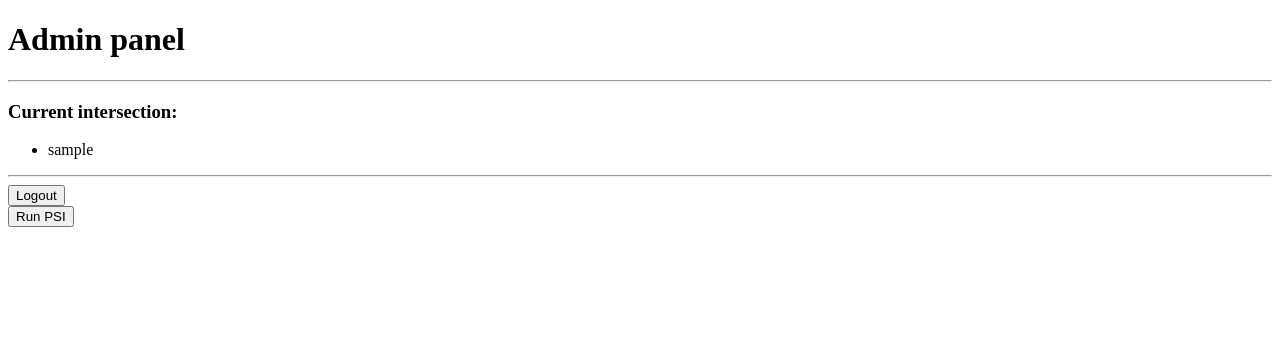
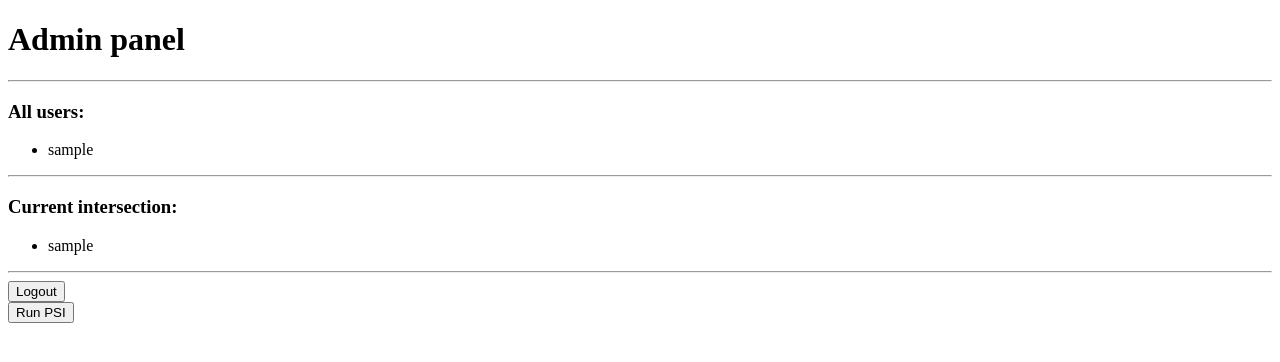
Before and after one commit to ignacy123/theoretical-campaign-science, a Flask app: page /admin/panel in a window 1280 px wide. Shown: the top 362 px of the page. Run offline with Flask 3, Linux system fonts and the light colour scheme; the visitor is signed in with stand-in values (Sample User, id 1); a database or web service that is not in the repository returns one stand-in record (Sample ...); some libraries are stand-ins or nearby versions.

Commit message:
[web] Add list of all users

```diff
--- a/web/app/admin.py
+++ b/web/app/admin.py
@@ -9,6 +9,11 @@ blueprint = flask.Blueprint("admin", __name__)
 @with_db_session
 def db_get_intersection(db):
     db.execute("SELECT * FROM intersection")
+    return [row.username for row in db.fetchall()]
+
+@with_db_session
+def db_get_all_users(db):
+    db.execute("SELECT * FROM (SELECT username FROM clicks UNION SELECT username FROM sales)")
     return [row.username for row in db.fetchall()]
 
 
@@ -45,8 +50,9 @@ def logout_request():
 @blueprint.route("/panel")
 @in_admin_context
 def panel_page():
+    all_users = db_get_all_users()
     intersection = db_get_intersection()
-    return flask.render_template('admin/panel.html', intersection=intersection)
+    return flask.render_template('admin/panel.html', all_users=all_users, intersection=intersection)
 
 @blueprint.route("/run_psi", methods=["POST"])
 @in_admin_context
--- a/web/app/templates/admin/panel.html
+++ b/web/app/templates/admin/panel.html
@@ -6,6 +6,13 @@
     </head>
     <body>
         <h1>Admin panel</h1>
+        <hr>
+        <h3>All users:</h3>
+        <ul>
+            {% for username in all_users %}
+            <li>{{ username }}</li>
+            {% endfor %}
+        </ul>
         <hr>
         <h3>Current intersection:</h3>
         <ul>
```
